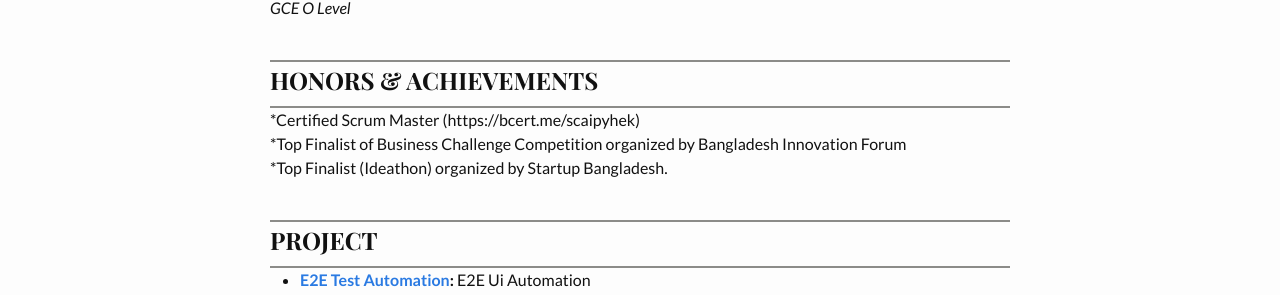
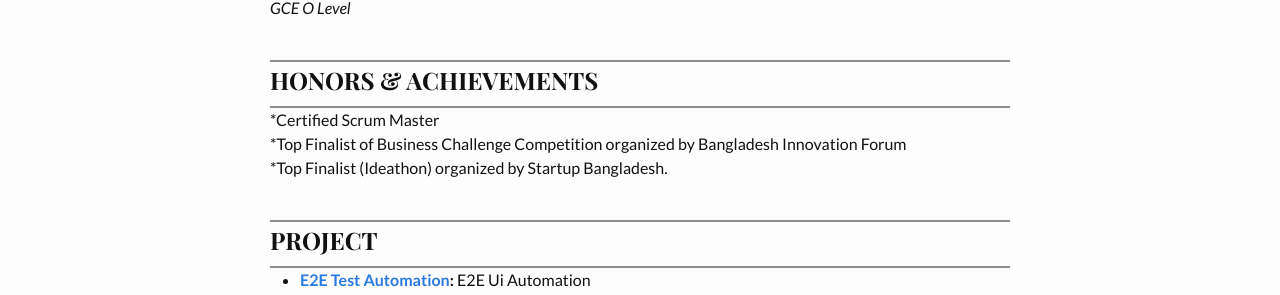
Before and after one commit to ash1814/Ashiqur_Rahman, a Jekyll site: the page built from index.md, in a window 1280 px wide. Shown: the part 1631-1926 px from the top of the page. Built offline with Jekyll 4.4.1, drawn with Linux system fonts in a browser that asks for light colours; some web fonts are replaced; part of the change alters nothing that is shown.

```diff
--- a/index.md
+++ b/index.md
@@ -73,7 +73,7 @@ features/improvement of existing features/bug fixes targeting a release
 ---
 ## HONORS & ACHIEVEMENTS
 ---
-*Certified Scrum Master (https://bcert.me/scaipyhek)<br />
+*Certified Scrum Master<br />
 *Top Finalist of Business Challenge Competition organized by Bangladesh Innovation Forum<br />
 *Top Finalist (Ideathon) organized by Startup Bangladesh.
 
```
